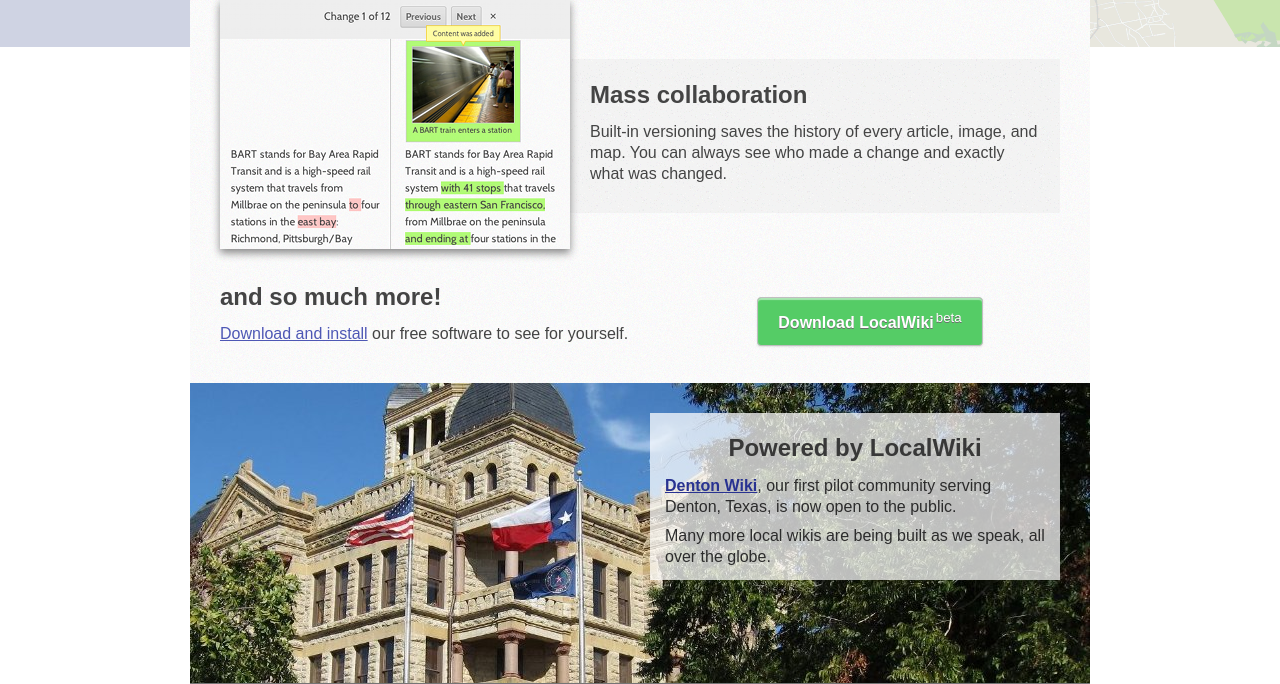
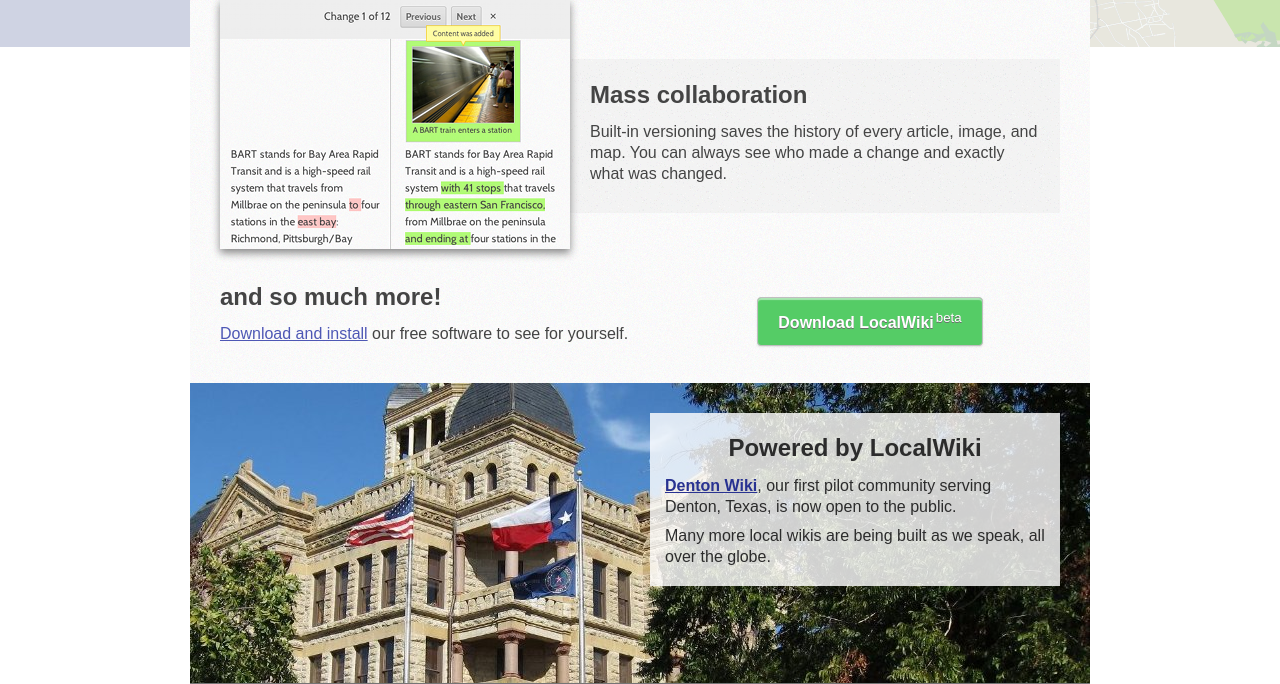
Before and after one commit to mivanov/localwiki_splash, a Django app: template templates/new_splash.html in a window 1280 px wide. Shown: the part 1153-1837 px from the top of the page. Run offline with Django 3.2, Linux system fonts and the light colour scheme; the template is opened without the code that fills it, so the values that code supplies are empty; some libraries are stand-ins or nearby versions.

Commit message:
Fix dev link, better trans on denton.

```diff
--- a/splash_static/css/new_splash.css
+++ b/splash_static/css/new_splash.css
@@ -288,13 +288,13 @@ a.lightbox span {
     color: #2c2c2c;
 }
 .section.denton h2 {
-    color: #383838;
     width: auto;
     padding: 4px 15px 0 15px;
     margin-bottom: 13px;
 }
 .section.denton .blurb {
-    padding-bottom: 4px;
+    padding-bottom: 10px;
+    background-image: url(../img/trans_even_less.png);
 }
 .section.denton .blurb a, .section.denton .blurb a:link {
     color: #283291;
```
Also changed, not shown: templates/install.html (+4 -3 lines), splash_static/img/trans_even_less.png (added).
